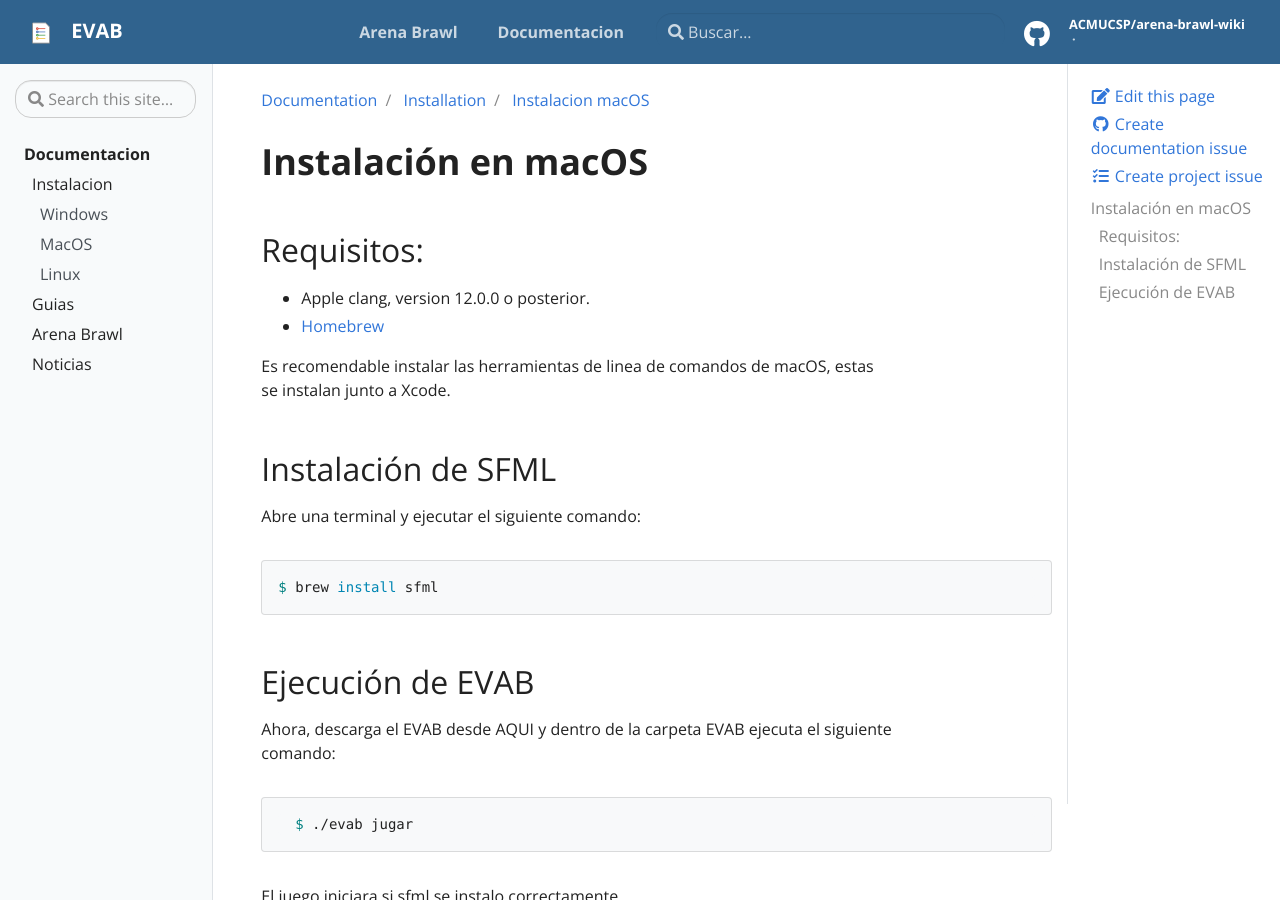
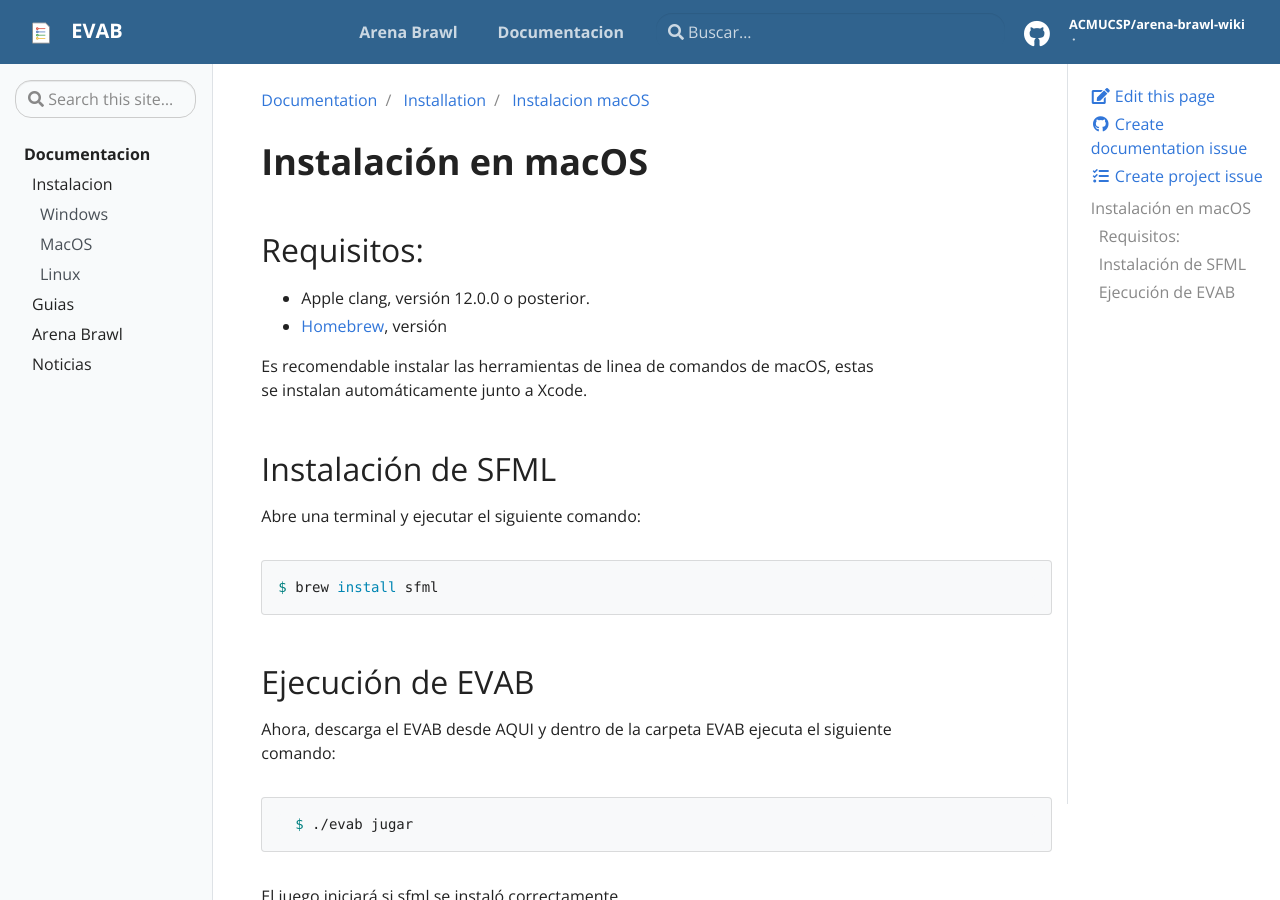
Before and after one commit to ACMUCSP/arena-brawl-wiki, a Jekyll site: the page built from _docs/installation/macos.md, in a window 1280 px wide and 900 px high. Built offline with Jekyll 4.4.1, drawn with Linux system fonts in a browser that asks for light colours; some of the changed text lies outside the part shown.

Commit message:
Add macOS instalation guide

````diff
--- a/_docs/installation/macos.md
+++ b/_docs/installation/macos.md
@@ -1,16 +1,16 @@
 ---
 title: Instalacion macOS
-description: Instalar EVAB en ordenadores macOS
+description: Instalar EVAB en macOS Big Sur
 ---
 # Instalación en macOS
 
 ## Requisitos:
 
-- Apple clang, version 12.0.0 o posterior.
-- [Homebrew](https://brew.sh/)
+- Apple clang, versión 12.0.0 o posterior.
+- [Homebrew](https://brew.sh/), versión
 
 Es recomendable instalar las herramientas de linea de comandos de macOS,
-estas se instalan junto a Xcode.
+estas se instalan automáticamente junto a Xcode.
 
 ## Instalación de SFML
 
@@ -25,4 +25,4 @@
   ```bash
   $ ./evab jugar
   ```
-El juego iniciara si sfml se instalo correctamente.
+El juego iniciará si sfml se instaló correctamente.
````
